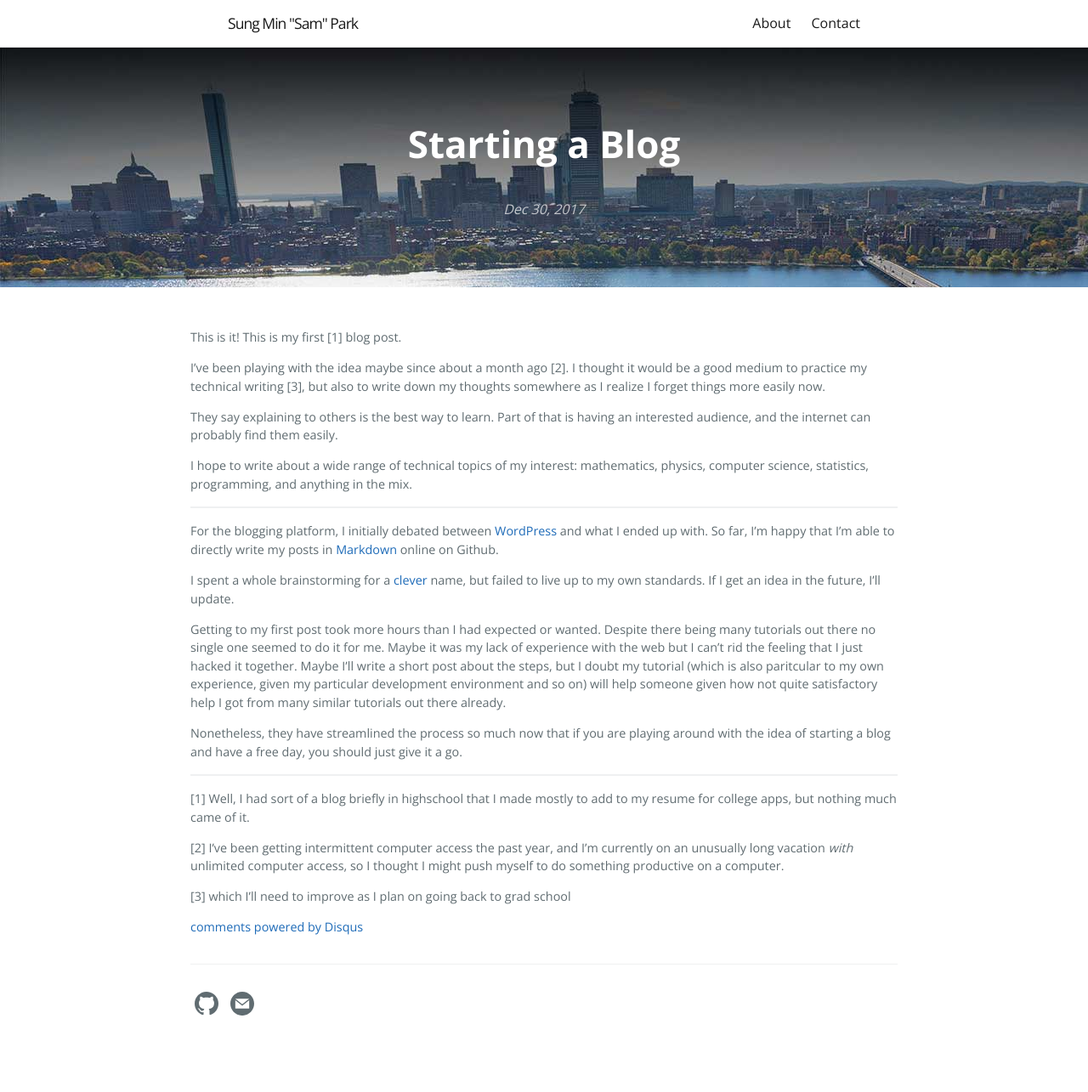
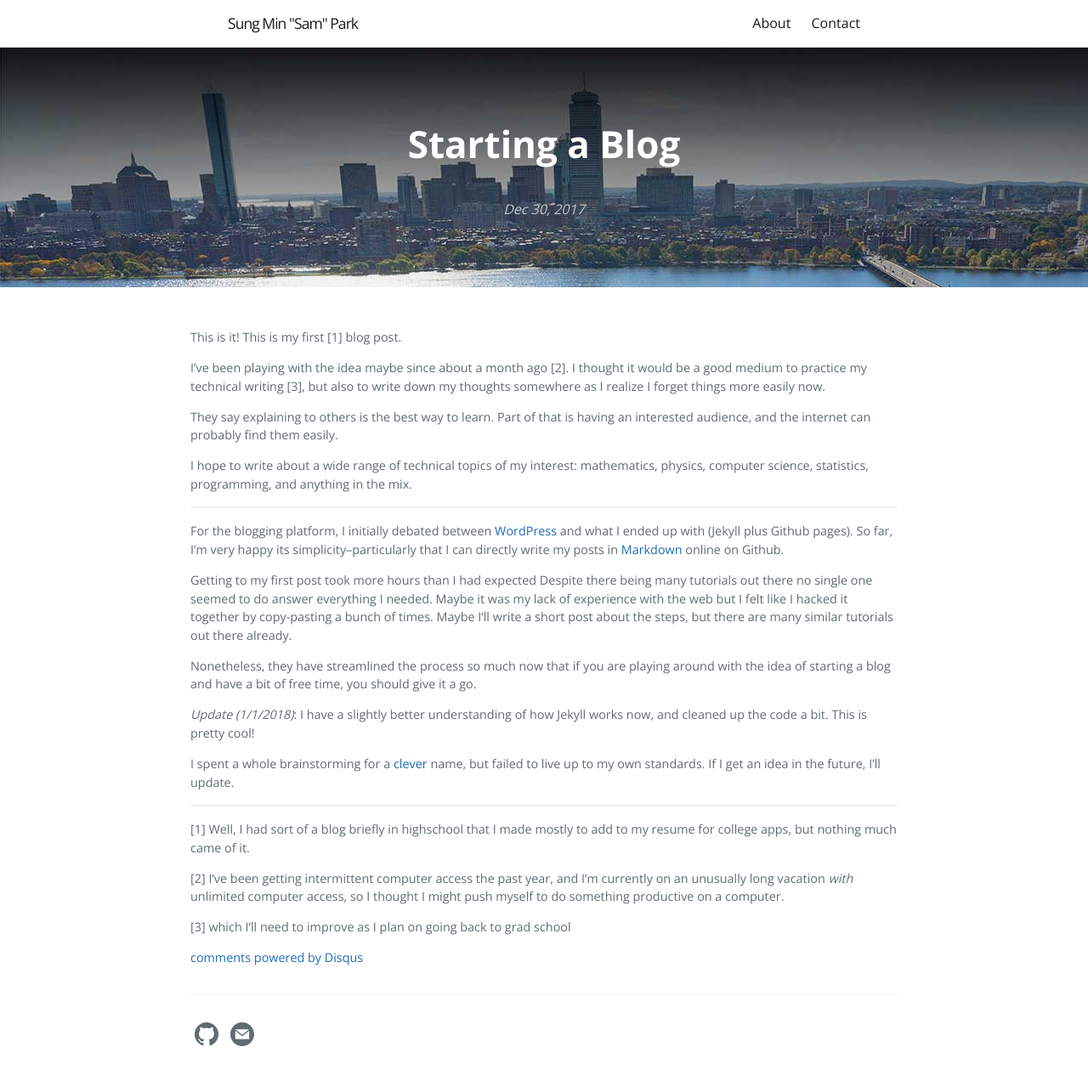
Before and after one commit to sung-max/sung-max.github.io, a Jekyll site: the page built from _posts/2017-12-30-starting-a-blog.markdown, in a window 1280 px wide. Shown: the whole page at 85% size. Built offline with Jekyll 4.4.1, drawn with Linux system fonts in a browser that asks for light colours; comment, search, counter and statistics services are not loaded; before the commit the page ends 1249 px from its top, so only the background shows below that.

Commit message:
Update 2017-12-30-starting-a-blog.markdown

```diff
--- a/_posts/2017-12-30-starting-a-blog.markdown
+++ b/_posts/2017-12-30-starting-a-blog.markdown
@@ -19,13 +19,15 @@ I hope to write about a wide range of technical topics of my interest: mathemati
 
 ---------
 
-For the blogging platform, I initially debated between [WordPress][word-press] and what I ended up with. So far, I'm happy that I'm able to directly write my posts in [Markdown][markdown] online on Github.
+For the blogging platform, I initially debated between [WordPress][word-press] and what I ended up with (Jekyll plus Github pages). So far, I'm very happy its simplicity--particularly that I can directly write my posts in [Markdown][markdown] online on Github.
+
+Getting to my first post took more hours than I had expected Despite there being many tutorials out there no single one seemed to do answer everything I needed. Maybe it was my lack of experience with the web but I felt like I hacked it together by copy-pasting a bunch of times. Maybe I'll write a short post about the steps, but there are many similar tutorials out there already.
+
+Nonetheless, they have streamlined the process so much now that if you are playing around with the idea of starting a blog and have a bit of free time, you should give it a go.
+
+*Update (1/1/2018)*: I have a slightly better understanding of how Jekyll works now, and cleaned up the code a bit. This is pretty cool!
 
 I spent a whole brainstorming for a [clever][in-theory] name, but failed to live up to my own standards. If I get an idea in the future, I'll update.
-
-Getting to my first post took more hours than I had expected or wanted. Despite there being many tutorials out there no single one seemed to do it for me. Maybe it was my lack of experience with the web but I can't rid the feeling that I just hacked it together. Maybe I'll write a short post about the steps, but I doubt my tutorial (which is also paritcular to my own experience, given my particular development environment and so on) will help someone given how not quite satisfactory help I got from many similar tutorials out there already.
-
-Nonetheless, they have streamlined the process so much now that if you are playing around with the idea of starting a blog and have a free day, you should just give it a go.
 
 ----
 
```
